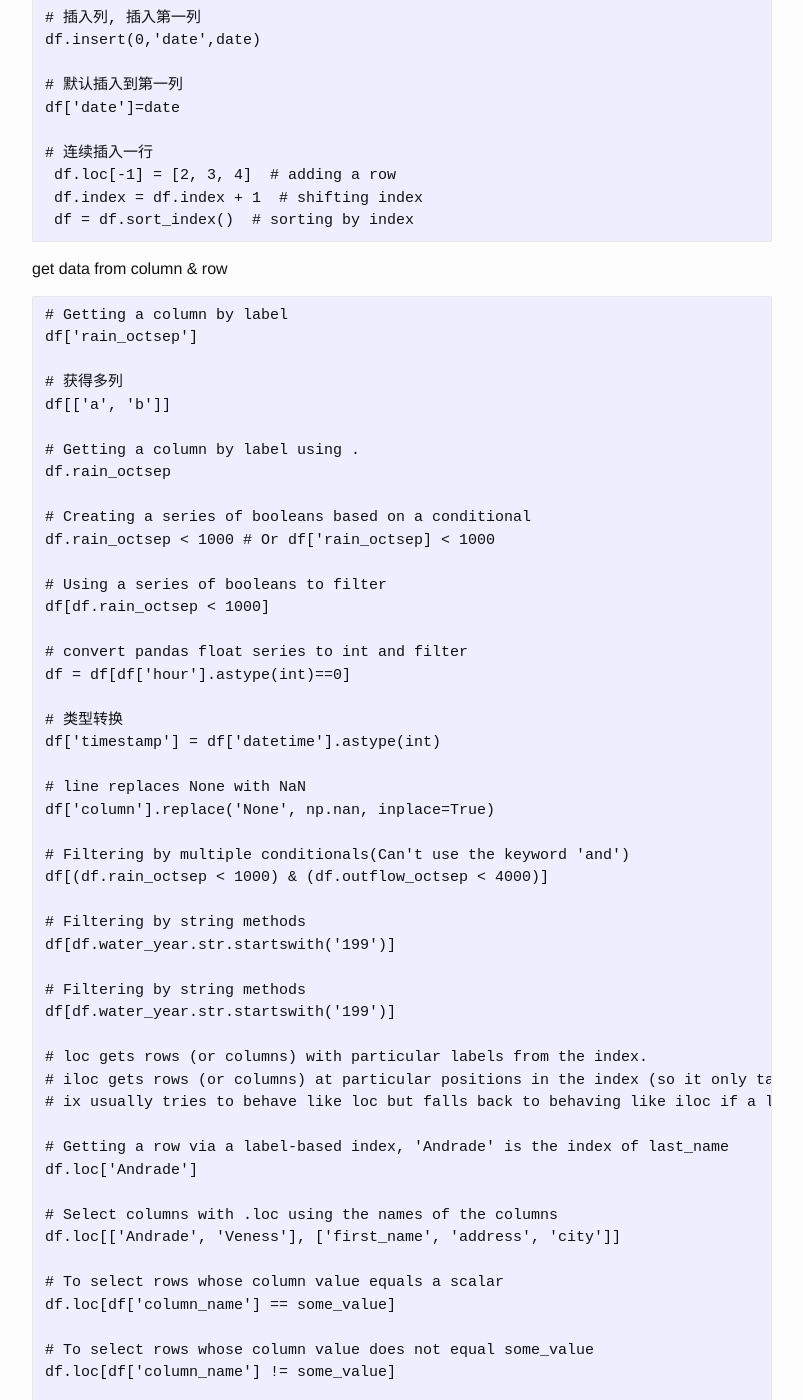
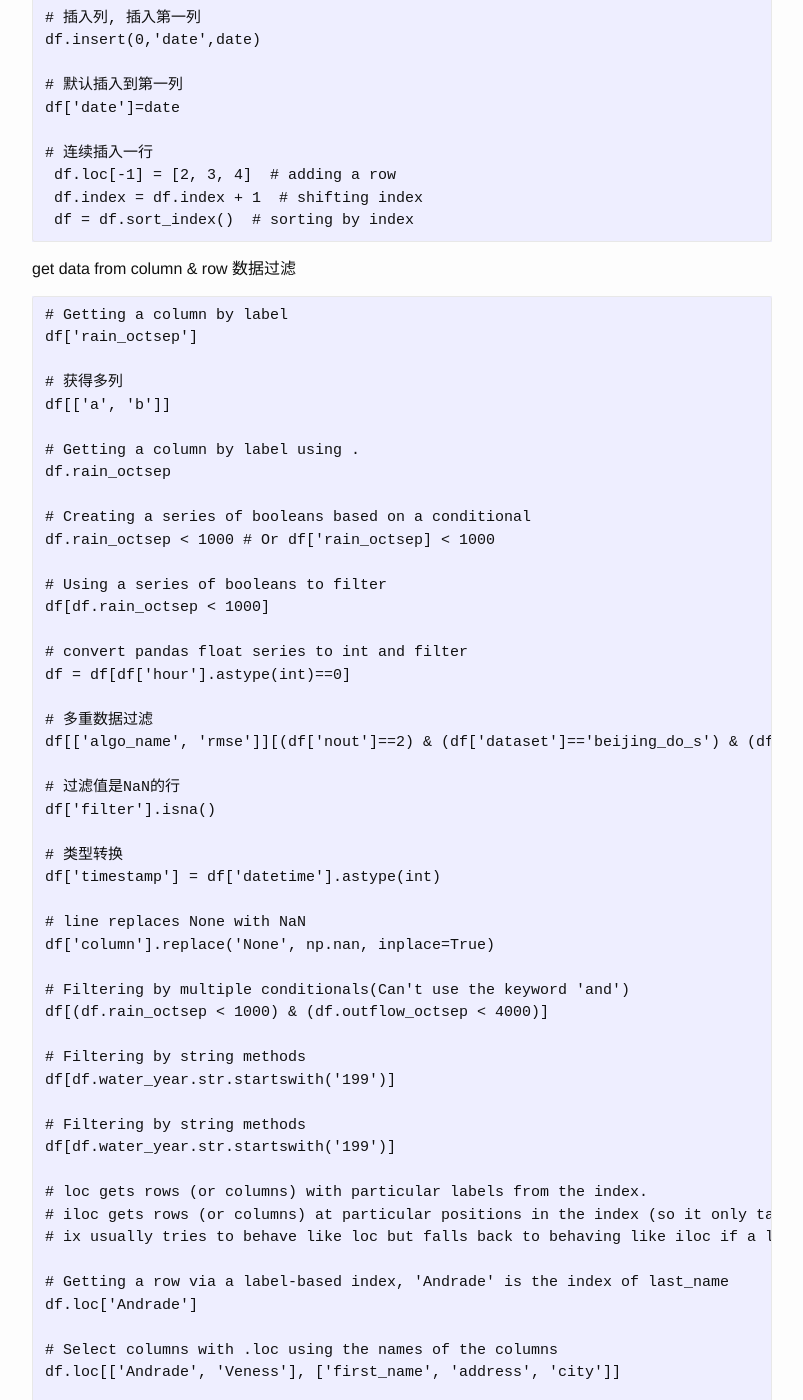
Before and after one commit to josephstalin117/josephstalin117.github.io, a Jekyll site: the page built from _posts/2018-3-13-pandas.markdown, in a window 1280 px wide and 1400 px high, scrolled down 1190 px. Shown: the whole window, without its empty margins (238-1041 px from the left). Built offline with Jekyll 4.4.1, drawn with Linux system fonts in a browser that asks for light colours; some of the changed text lies outside the part shown.

Commit message:
add pandas filter

````diff
--- a/_posts/2018-3-13-pandas.markdown
+++ b/_posts/2018-3-13-pandas.markdown
@@ -63,7 +63,7 @@ df['date']=date
  df = df.sort_index()  # sorting by index
 ```
 
-get data from column & row
+get data from column & row 数据过滤
 ```
 # Getting a column by label
 df['rain_octsep']
@@ -82,6 +82,12 @@ df[df.rain_octsep < 1000]
 
 # convert pandas float series to int and filter
 df = df[df['hour'].astype(int)==0]
+
+# 多重数据过滤
+df[['algo_name', 'rmse']][(df['nout']==2) & (df['dataset']=='beijing_do_s') & (df['filter'].isna())].sort_values(by='rmse')
+
+# 过滤值是NaN的行
+df['filter'].isna()
 
 # 类型转换
 df['timestamp'] = df['datetime'].astype(int)
````
